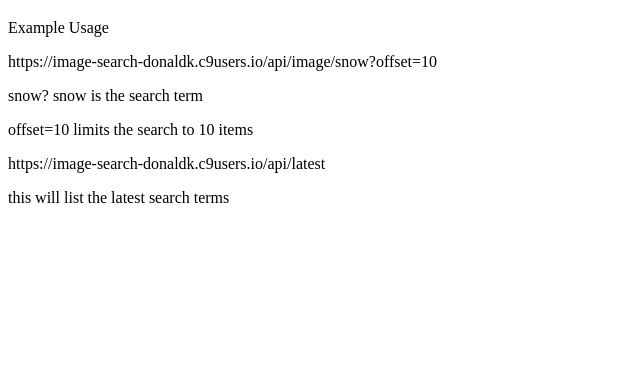
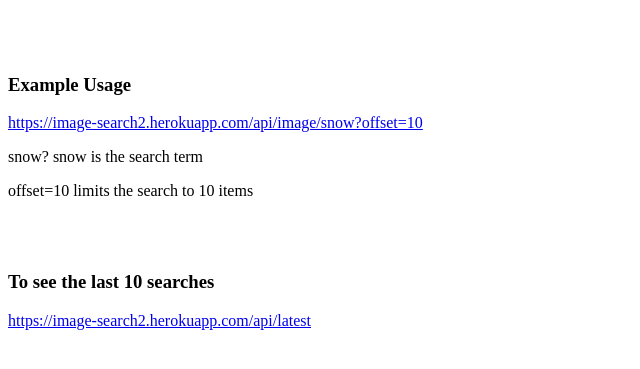
Before and after one commit to donaldk7/image-search2, a website: page public/index.html in a window 1280 px wide. Shown: the part 61-430 px from the top of the page, without its empty margins (0-640 px from the left). Drawn offline with Linux system fonts and the light colour scheme.

Commit message:
updated html

```diff
--- a/public/index.html
+++ b/public/index.html
@@ -2,11 +2,15 @@
 <html>
 <body>
     <h1>Image Search Abstraction Layer</h1>
-    <p>Example Usage</p>
-    <p>https://image-search-donaldk.c9users.io/api/image/snow?offset=10</p>
+    <br></br>
+    <h3>Example Usage</h3>
+    <a href='https://image-search2.herokuapp.com/api/image/snow?offset=10'>
+        https://image-search2.herokuapp.com/api/image/snow?offset=10</a>
     <p>snow?  snow is the search term</p>
     <p>offset=10  limits the search to 10 items</p>
-    <p>https://image-search-donaldk.c9users.io/api/latest</p>
-    <p>this will list the latest search terms</p>
+    <br></br>
+    <h3>To see the last 10 searches</h3>
+    <a href='https://image-search2.herokuapp.com/api/latest'>
+        https://image-search2.herokuapp.com/api/latest</a>
 </body>
 </html>
```
